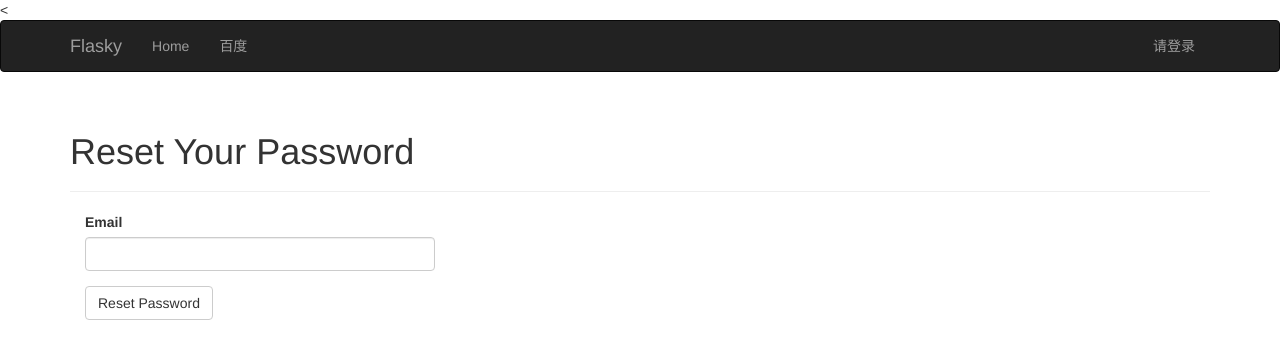
After one commit to lanpzzzz/Flask, a Flask app: page /auth/reset in a window 1280 px wide. The commit adds this page. Shown: the top 359 px of the page. Run offline with Flask 2, Linux system fonts and the light colour scheme; some libraries are stand-ins or nearby versions.

Commit message:
forgot password

```diff
--- a/flask/app/auth/forms.py
+++ b/flask/app/auth/forms.py
@@ -44,3 +44,14 @@ class ChangePasswordForm(FlaskForm):
     password2 = PasswordField('Confirm new password',
                               validators=[DataRequired()])
     submit = SubmitField('Update Password')
+
+#找回密码的第一个处理表单，输入要找回的账户名、邮箱名
+class PasswordResetRequestForm(FlaskForm):
+    email = StringField('Email',validators=[DataRequired(),Length(1,64),Email()])
+    submit = SubmitField('Reset Password')
+
+#进入修改密码表单
+class PasswordResetForm(FlaskForm):
+    password = PasswordField('New Password',validators=[DataRequired(),EqualTo('password2',message='Passwords must match')])
+    password2 = PasswordField('Confirm password',validators=[DataRequired()])
+    submit = SubmitField('Reset Password')
--- a/flask/app/auth/views.py
+++ b/flask/app/auth/views.py
@@ -6,7 +6,7 @@ from . import auth
 from .. import db
 from ..models import User
 from ..email import send_email
-from .forms import LoginForm, RegistrationForm,ChangePasswordForm
+from .forms import LoginForm, RegistrationForm,ChangePasswordForm,PasswordResetRequestForm,PasswordResetForm
 
 ####这句的意思，字面上理解是，在app的request响应之前，先如何如何............
 @auth.before_app_request
@@ -63,6 +63,16 @@ def register():
     return render_template('auth/register.html', form=form)
 
 ###
+#有时候，如果你的验证令牌已经过期了，那我们需要重新发送一份邮件来确认，那怎么办呢？再做一个路由......来重新发送邮件
+@auth.route('/confirm')
+@login_required
+def resend_confirmation():
+    token = current_user.generate_confirmation_token()
+    send_email(current_user.email, 'Confirm Your Account','auth/email/confirm', user=current_user, token=token)
+    flash('A new confirmation email has been sent to you by email.')
+    return redirect(url_for('main.index'))
+
+#点击邮箱中的链接，判断当前用户的验证状态，符合条件则弹出验证成功提示并且返回到主页
 @auth.route('/confirm/<token>')
 @login_required    #保护路由，要求你必须是在登陆状态才能访问这个页面
 def confirm(token):
@@ -74,18 +84,45 @@ def confirm(token):
     else:
         flash('The confirmation link is invalid or has expired.')
     return redirect(url_for('main.index'))
-
-#有时候，如果你的验证令牌已经过期了，那我们需要重新发送一份邮件来确认，那怎么办呢？再做一个路由......来重新发送邮件
-@auth.route('/confirm')
-@login_required
-def resend_confirmation():
-    token = current_user.generate_confirmation_token()
-    send_email(current_user.email, 'Confirm Your Account','auth/email/confirm', user=current_user, token=token)
-    flash('A new confirmation email has been sent to you by email.')
-    return redirect(url_for('main.index'))
 ###
 
 
+###
+@auth.route('/reset', methods=['GET', 'POST'])
+def password_reset_request():
+    if not current_user.is_anonymous:
+        return redirect(url_for('main.index'))
+    form = PasswordResetRequestForm()
+    if form.validate_on_submit():
+        user = User.query.filter_by(email=form.email.data).first()
+        if user:
+            token = user.generate_reset_token()
+            send_email(user.email, 'Reset Your Password',
+                       'auth/email/reset_password',
+                       user=user, token=token,
+                       next=request.args.get('next'))
+        flash('An email with instructions to reset your password has been '
+              'sent to you.')
+        return redirect(url_for('auth.login'))
+    return render_template('auth/reset_password.html', form=form)
+
+
+@auth.route('/reset/<token>', methods=['GET', 'POST'])
+def password_reset(token):
+    if not current_user.is_anonymous:
+        return redirect(url_for('main.index'))
+    form = PasswordResetForm()
+    if form.validate_on_submit():
+        if User.reset_password(token, form.password.data):
+            db.session.commit()
+            flash('Your password has been updated.')
+            return redirect(url_for('auth.login'))
+        else:
+            return redirect(url_for('main.index'))
+    return render_template('auth/reset_password.html', form=form)
+###
+
+###修改密码
 @auth.route('/change-password',methods = ['GET','POST'])
 @login_required
 def change_password():
--- a/flask/app/templates/auth/login.html
+++ b/flask/app/templates/auth/login.html
@@ -10,6 +10,7 @@
 <div class="col-md-4">
     {{ wtf.quick_form(form) }}
     <br>
+    <a href="{{url_for('auth.password_reset_request')}}">Forgot your password? </a>
     <p>New user? <a href="{{ url_for('auth.register') }}">Click here to register</a>.</p>
 </div>
 {% endblock %}
--- /dev/null
+++ b/flask/app/templates/auth/reset_password.html
@@ -0,0 +1,13 @@
+{% extends "base.html" %}
+{% import "bootstrap/wtf.html" as wtf %}
+
+{% block title %}Flasky - Password Reset{% endblock %}
+
+{% block page_content %}
+<div class="page-header">
+    <h1>Reset Your Password</h1>
+</div>
+<div class="col-md-4">
+    {{ wtf.quick_form(form) }}
+</div>
+{% endblock %}
--- a/flask/app/templates/base.html
+++ b/flask/app/templates/base.html
@@ -29,10 +29,10 @@
 				{% if current_user.is_authenticated %}    <!--如果用户认证通过，即登录成功，显示log out链接至登出视图函数，负责都是未登录状态，链接至登入视图函数-->
 				<!--<li><a href="{{ url_for('auth.logout') }}">注销</a></li>-->
 				<li class ="dropdown">
-					<a href="#" class="dropdown-toggle" data-toggle="dropdown">Account <b class="caret"></b></a>
+					<a href="#" class="dropdown-toggle" data-toggle="dropdown">{{ current_user.username }}<b class="caret"></b></a>
                     <ul class="dropdown-menu">
-                        <li><a href="{{ url_for('auth.change_password') }}">Change Password</a></li>
-                        <li><a href="{{ url_for('auth.logout') }}">Log Out</a></li>
+                        <li><a href="{{ url_for('auth.change_password') }}">修改密码</a></li>
+                        <li><a href="{{ url_for('auth.logout') }}">注销</a></li>
                     </ul>
                 </li>
                 {% else %}
```
Also changed, not shown: flask/app/models.py (+21 -1 lines), flask/app/templates/auth/email/reset_password.html (added, +8 -0 lines), flask/app/templates/auth/email/reset_password.txt (added, +13 -0 lines), flask/tests/test_user_model.py (+17 -0 lines), 3 other files.
